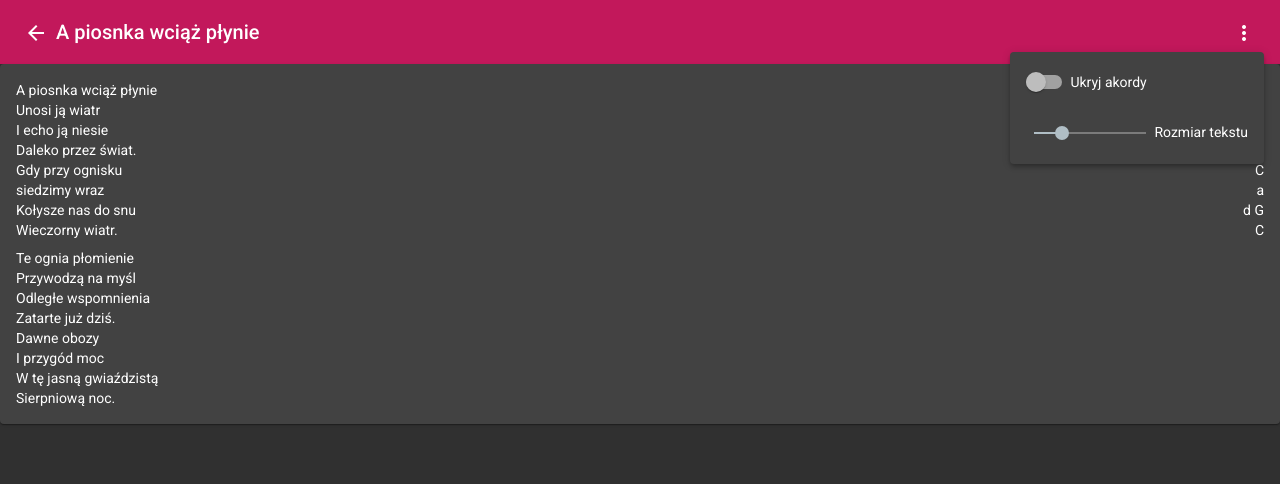
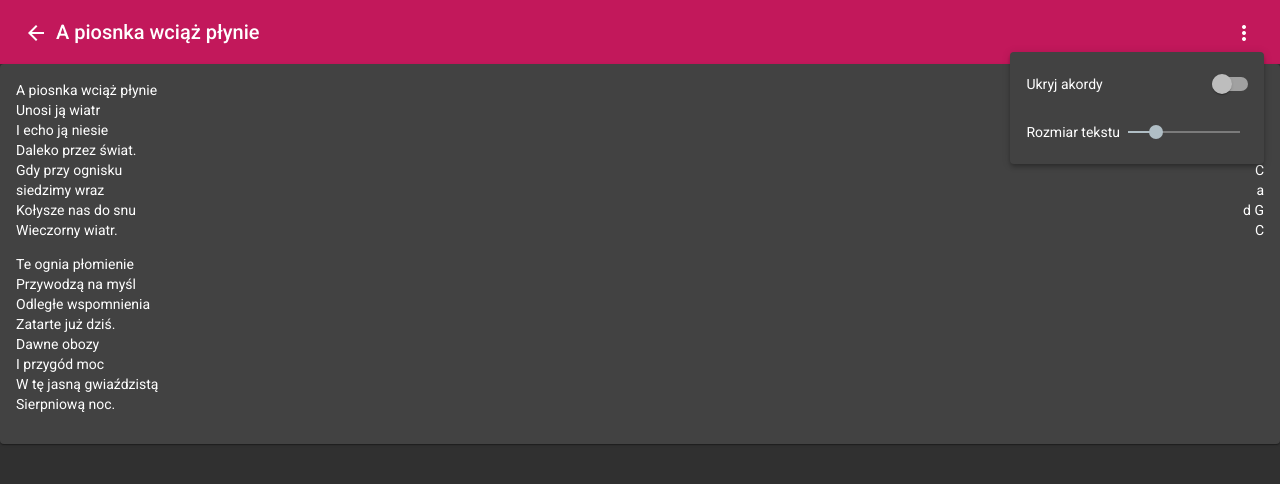
Before and after one commit to spiewnigator/spiewnigator.github.io, an Angular app: page /song/0 in a window 1280 px wide. Both pictures are taken after a click on the button "more_vert". Shown: the top 484 px of the page. Built offline with nearby package versions, Linux system fonts and the light colour scheme.

Commit message:
enhance menu, set dynamic space between stanzas

```diff
--- a/src/app/song/song-view/song-view.component.html
+++ b/src/app/song/song-view/song-view.component.html
@@ -11,12 +11,13 @@
             <mat-icon>more_vert</mat-icon>
         </button>
         <mat-menu #menu="matMenu">
-            <div mat-menu-item (click)="$event.stopPropagation()">
-                <mat-slide-toggle [(ngModel)]="settings.hideChords">Ukryj akordy</mat-slide-toggle>
+            <div mat-menu-item class="dropdown-item" (click)="$event.stopPropagation()">
+                <span>Ukryj akordy</span>
+                <mat-slide-toggle [(ngModel)]="settings.hideChords"></mat-slide-toggle>
             </div>
-            <div mat-menu-item (click)="$event.stopPropagation()">
-                <mat-slider min="12" max="20" step="1" [(ngModel)]="settings.fontSize" ></mat-slider>
+            <div mat-menu-item class="dropdown-item" (click)="$event.stopPropagation()">
                 <span>Rozmiar tekstu</span>
+                <mat-slider min="12" max="20" step="1" [(ngModel)]="settings.fontSize"></mat-slider>
             </div>
         </mat-menu>
     </div>
@@ -28,7 +29,7 @@
     <mat-card-subtitle *ngIf="song.author" [style.font-size]="settings.fontSize + 'px'">Autor: {{song.author}}</mat-card-subtitle>
 
     <mat-card-content>
-        <div class="stanza" *ngFor="let component of song.content">
+        <div class="stanza" *ngFor="let component of song.content" [style.margin-bottom]="settings.fontSize + 'px'">
             <div class="line" *ngFor="let line of component.lines" [style.font-size]="settings.fontSize + 'px'">
                 <span >{{line.text}}</span>
                 <span *ngIf="!settings.hideChords" class="chord">{{line.chords}}</span>
--- a/src/app/song/song-view/song-view.component.scss
+++ b/src/app/song/song-view/song-view.component.scss
@@ -39,3 +39,9 @@ div.menu-container {
 :host ::ng-deep mat-toolbar {
     justify-content: space-between;
 }
+
+div.dropdown-item {
+    display: flex;
+    justify-content: space-between;
+    align-items: center;
+}
```
